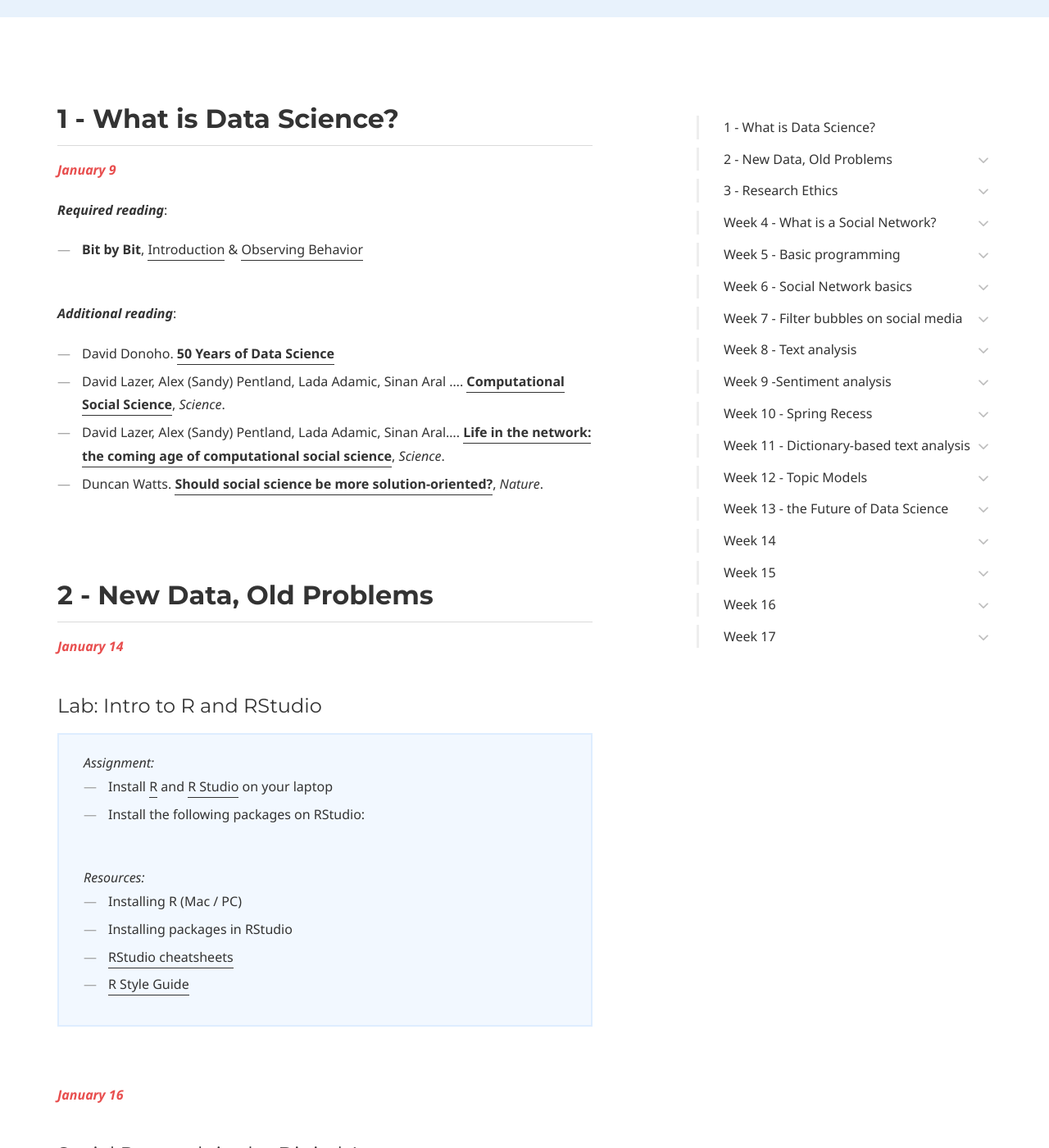
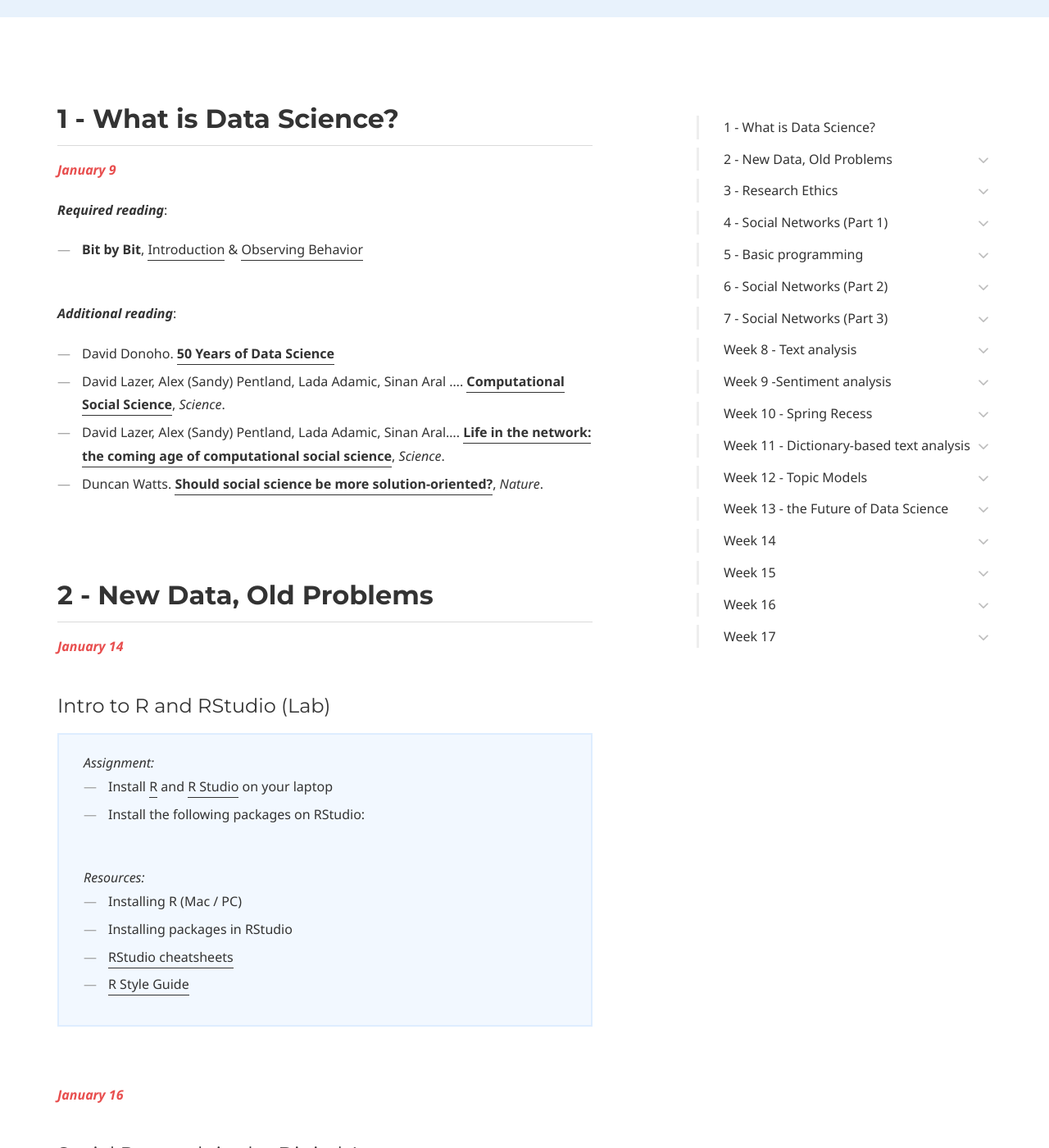
Before and after one commit to dssoc/dssoc.github.io, a Jekyll site: the page built from schedule.md, in a window 1280 px wide and 1400 px high, scrolled down 514 px. Shown: the whole window at 82% size. Built offline with Jekyll 4.4.1, drawn with Linux system fonts in a browser that asks for light colours; some web fonts are replaced; some of the changed text lies outside the part shown.

Commit message:
update schedule

```diff
--- a/schedule.md
+++ b/schedule.md
@@ -37,7 +37,7 @@ page_nav:
 ## 2 - New Data, Old Problems
 <b><i><font color="#E84E4E">January 14 </font></i></b>
 
-#### Lab: Intro to R and RStudio
+#### Intro to R and RStudio (Lab)
 <div class="callout callout--info">
 <i>Assignment:</i> <br/>
 <ul>
@@ -70,7 +70,7 @@ page_nav:
 
 ## 3 - Research Ethics
 <b><i><font color="#E84E4E">January 21</font></i></b>
-#### Lab: Data Wrangling
+#### Data Wrangling (Lab)
 <div class="callout callout--info">
 <i>Assignment:</i> <br/>
 <ul>
@@ -104,11 +104,10 @@ page_nav:
 <br/><br/><br/>
 
 
-## Week 4 - What is a Social Network?
+## 4 - Social Networks (Part 1)
 <b><i><font color="#E84E4E">January 28</font></i></b>
-#### Lab
+#### Basic ggplot (Lab)
 <div class="callout callout--info">
-<p><b>Basic ggplot</b></p>
 <i>Assignment:</i> <br/>
 <ul>
 <li></li>
@@ -141,11 +140,10 @@ page_nav:
 American Mathematical Society Feature Column.
 <br/><br/><br/>
 
-## Week 5 - Basic programming
+## 5 - Basic programming
 <b><i><font color="#E84E4E">February 4</font></i></b>
-#### Lab
+#### Pipes, Functions, and Vectors (Lab)
 <div class="callout callout--info">
-<p><b>Basic programming</b></p>
 <i>Assignment:</i> <br/>
 <ul>
 <li>Work through the following chapter of <a href = "http://r4ds.had.co.nz/">R for Data Science</a>:
@@ -169,9 +167,9 @@ American Mathematical Society Feature Column.
 
 
 
-## Week 6 - Social Network basics
+## 6 - Social Networks (Part 2)
 <b><i><font color="#E84E4E">February 11</font></i></b>
-#### Discussion
+#### Social Network basics
 
 ***Required reading***:
 <br/>
@@ -190,9 +188,8 @@ American Mathematical Society Feature Column.
 <br/><br/><br/>
 
 <b><i><font color="#E84E4E">February 13</font></i></b>
-#### Lab
+#### Working with APIs (Lab)
 <div class="callout callout--info">
-<p><b>Working with APIs</b></p>
 <i>Assignment:</i> <br/>
 <ul>
 </ul>
@@ -206,9 +203,9 @@ American Mathematical Society Feature Column.
 <br/><br/><br/>
 
 
-## Week 7 - Filter bubbles on social media
+## 7 - Social Networks (Part 3)
 <b><i><font color="#E84E4E">February 18</font></i></b>
-#### Discussion
+#### Filter bubbles on social media
 ***Required reading***:
 <br/>
 -
@@ -220,9 +217,8 @@ American Mathematical Society Feature Column.
 
 
 <b><i><font color="#E84E4E">February 20</font></i></b>
-#### Lab
+#### Calculating centrality measures (Lab)
 <div class="callout callout--info">
-<p><b>Network Analysis & calculating centrality measures</b></p>
 <i>Assignment:</i> <br/>
 <ul>
 <li>Calculate the average number of retweets one of Elizabeth Warren's tweets receives.</li>
```
Also changed, not shown: other parts of schedule.md (+2 -2 lines).
